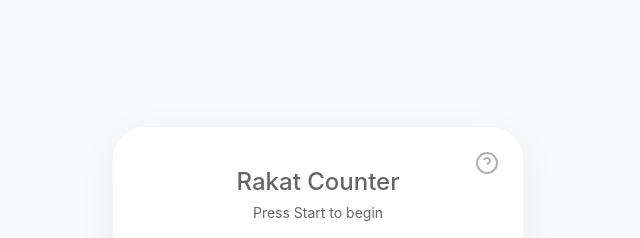
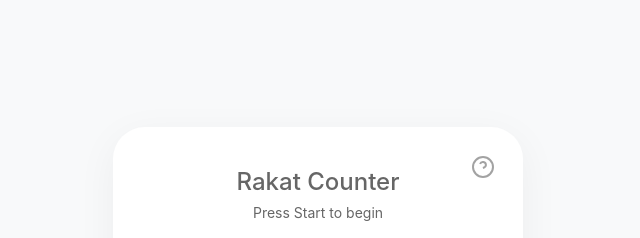
Before and after one commit to fahdi/rakat-counter, a website: page index.html in a window 1280 px wide. Shown: the top 238 px of the page, 322-962 px from the left. Drawn offline with Linux system fonts and the light colour scheme.

Commit message:
Fix help icon cropping and improve button styling

```diff
--- a/index.html
+++ b/index.html
@@ -147,13 +147,29 @@
 
         .h-btn {
             position: absolute;
-            top: 24px;
-            right: 24px;
+            top: 20px;
+            right: 20px;
             background: none;
             color: var(--text-muted);
-            width: auto;
+            width: 40px;
+            height: 40px;
             padding: 0;
-            opacity: 0.5;
+            opacity: 0.6;
+            display: flex;
+            align-items: center;
+            justify-content: center;
+            border-radius: 50%;
+            transition: all 0.2s;
+            z-index: 10;
+        }
+
+        .h-btn:hover {
+            opacity: 1;
+            background: var(--btn-reset-bg);
+        }
+
+        .h-btn svg {
+            display: block;
         }
 
         .m {
```
